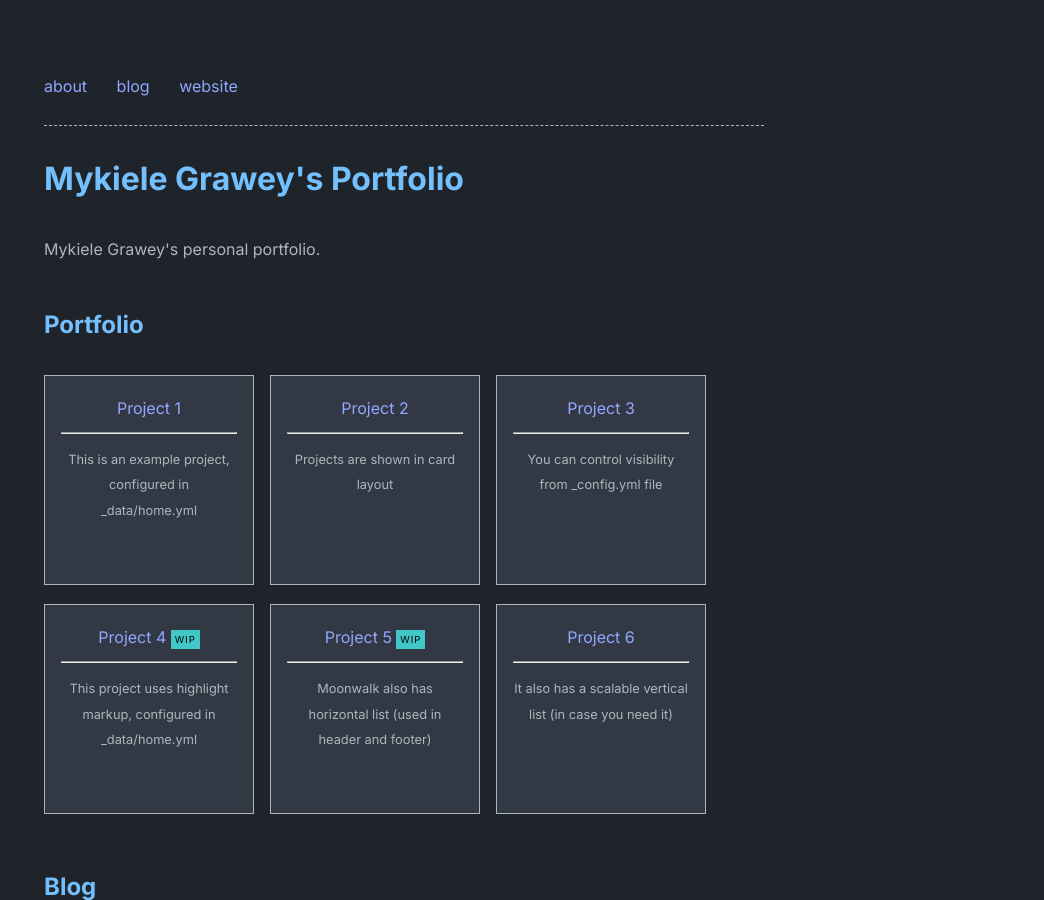
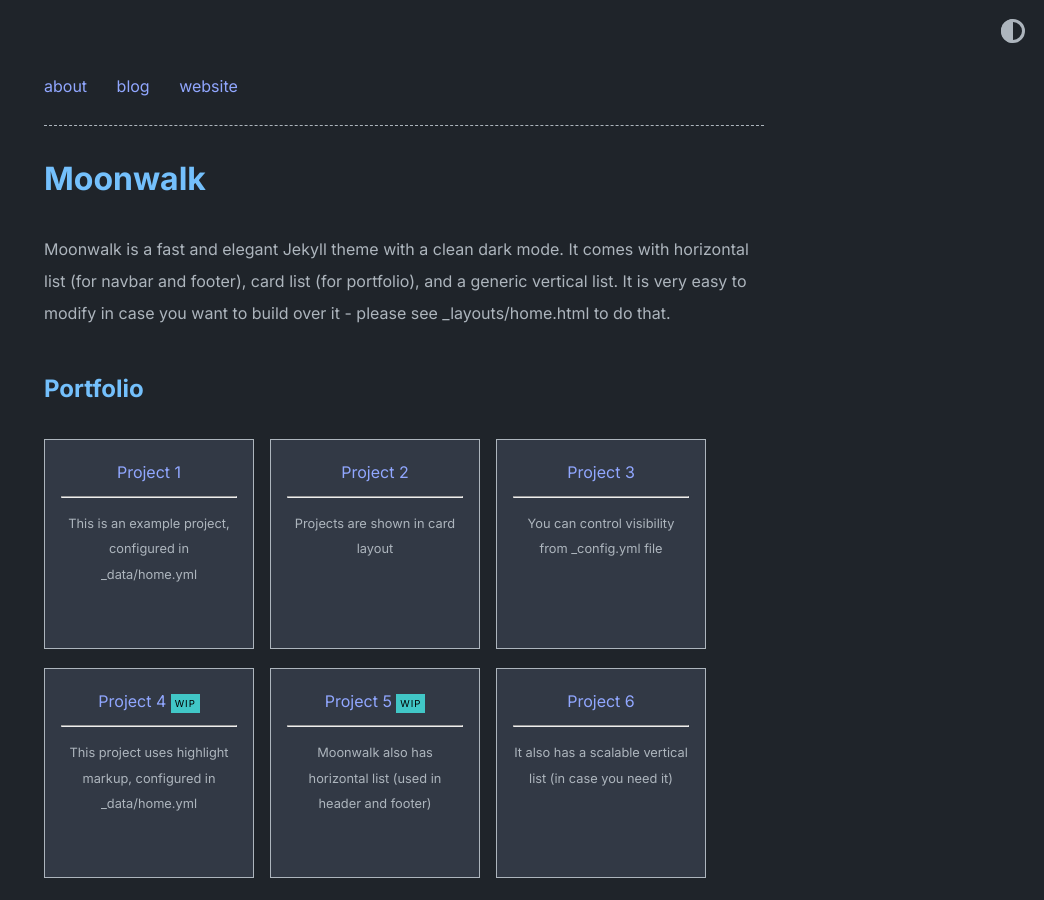
Before and after one commit to mgrawey/mgrawey.github.io, a Jekyll site: the page built from index.md, in a window 1280 px wide and 900 px high. Shown: the whole window, without its empty margins (236-1280 px from the left). Built offline with Jekyll 4.4.1, drawn with Linux system fonts in a browser that asks for light colours; comment, search, counter and statistics services are not loaded.

Commit message:
Something broke...

```diff
--- a/_config.yml
+++ b/_config.yml
@@ -1,8 +1,8 @@
-title: Mykiele Grawey's Portfolio
-author: Mykiele Grawey
-url: https://www.grawey.me # root address of the site
+title: Moonwalk
+author: Abhinav Saxena
+url: https://www.abhinavsaxena.com/moonwalk # root address of the site
 description: > # description of the site (multiple lines allowed)
-  Mykiele Grawey's personal portfolio.
+  Moonwalk is a fast and elegant Jekyll theme with a clean dark mode. It comes with horizontal list (for navbar and footer), card list (for portfolio), and a generic vertical list. It is very easy to modify in case you want to build over it - please see _layouts/home.html to do that.
 
 permalink: /:slug.html
 
--- a/_data/home.yml
+++ b/_data/home.yml
@@ -6,7 +6,7 @@ navbar_entries:
     url: blog
 
   - title: website
-    url: http://www.grawey.me
+    url: http://www.abhinav.co
 
 project_entries:
   - title: Project 1
--- a/_layouts/default.html
+++ b/_layouts/default.html
@@ -5,7 +5,7 @@
     <main class="page-content" aria-label="Content">
         <div class="w">
             {{ content }}
-            <!-- {% include toggle_theme_button.html %} -->
+            {% include toggle_theme_button.html %}
         </div>
     </main>
 
```
Also changed, not shown: README.md, 12 other files.
